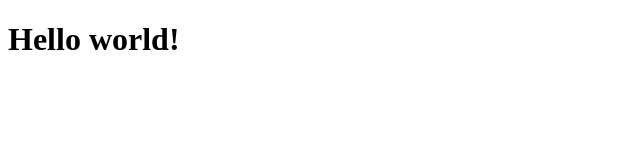
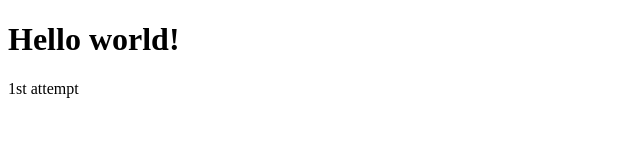
Before and after one commit to alexlew/hello-alexlew-static, a plain HTML site: page index.html in a window 1280 px wide. Shown: the full height of the page, 0-640 px from the left. Drawn offline with Linux system fonts and the light colour scheme.

Commit message:
test first deploy

```diff
--- a/index.html
+++ b/index.html
@@ -5,5 +5,6 @@
    </head>
    <body>
 	<h1>Hello world!</h1>
+	1st attempt
    <body>
 </html>
```
